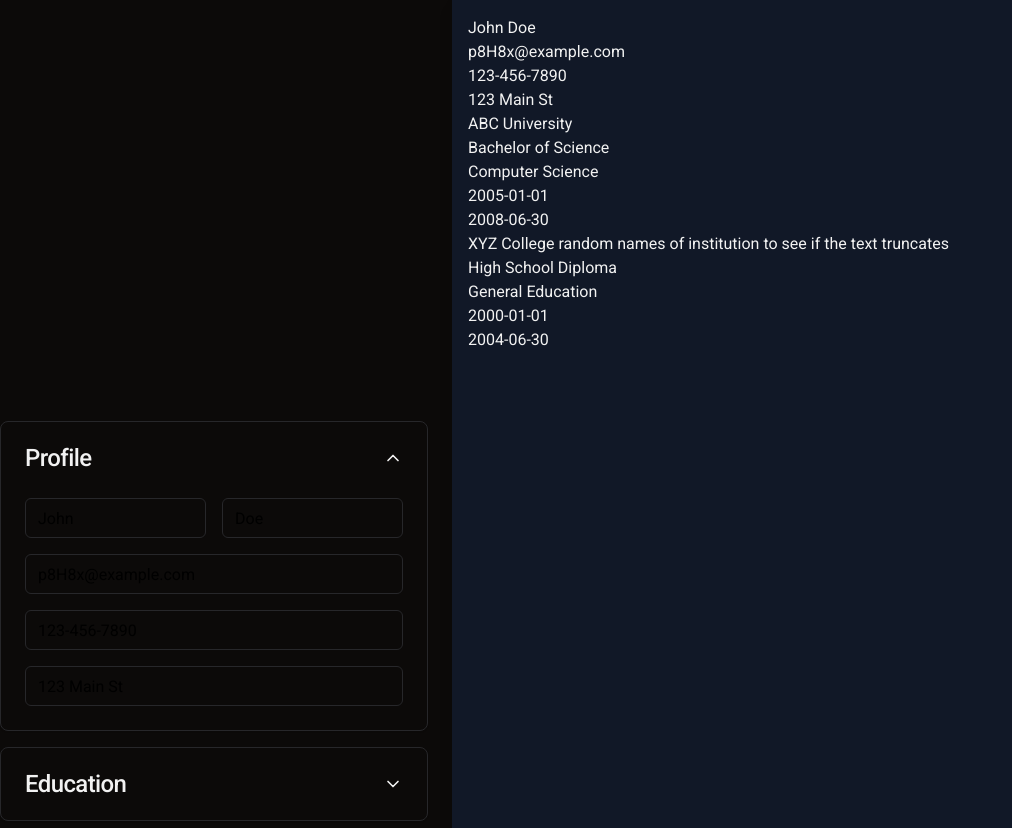
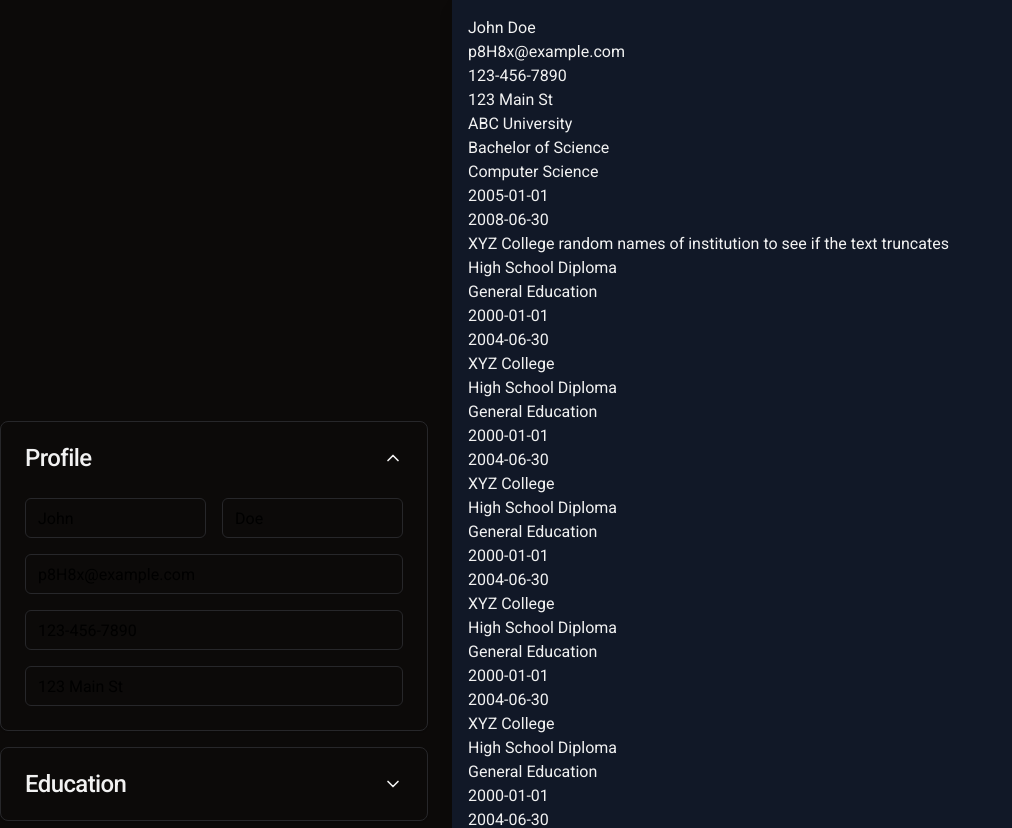
Before and after one commit to shahiutsav/cv-generator, a React (Vite) app: page / in a window 1280 px wide. Shown: the top 828 px of the page, without its empty margins (0-1012 px from the left). Built offline with nearby package versions, Linux system fonts and the light colour scheme.

Commit message:
Modify the education part to be scrollable

```diff
--- a/src/App.jsx
+++ b/src/App.jsx
@@ -25,6 +25,38 @@ function App() {
         id: 2,
         institution:
           "XYZ College random names of institution to see if the text truncates",
+        degree: "High School Diploma",
+        fieldOfStudy: "General Education",
+        startDate: "2000-01-01",
+        endDate: "2004-06-30",
+      },
+      {
+        id: 3,
+        institution: "XYZ College",
+        degree: "High School Diploma",
+        fieldOfStudy: "General Education",
+        startDate: "2000-01-01",
+        endDate: "2004-06-30",
+      },
+      {
+        id: 4,
+        institution: "XYZ College",
+        degree: "High School Diploma",
+        fieldOfStudy: "General Education",
+        startDate: "2000-01-01",
+        endDate: "2004-06-30",
+      },
+      {
+        id: 5,
+        institution: "XYZ College",
+        degree: "High School Diploma",
+        fieldOfStudy: "General Education",
+        startDate: "2000-01-01",
+        endDate: "2004-06-30",
+      },
+      {
+        id: 6,
+        institution: "XYZ College",
         degree: "High School Diploma",
         fieldOfStudy: "General Education",
         startDate: "2000-01-01",
--- a/src/components/ProfileEditor/EducationSection.jsx
+++ b/src/components/ProfileEditor/EducationSection.jsx
@@ -1,4 +1,4 @@
-import { useState, forwardRef } from "react";
+import { useState, forwardRef, useRef, useEffect } from "react";
 import { ArrowLeft, Pencil, Trash } from "lucide-react";
 import { Button } from "@/components/ui/Button/Button";
 import { CollapsibleCard } from "@/components/ui/CollapsibleCard/CollapsibleCard";
@@ -7,6 +7,7 @@ import { SlidingViews } from "@/components/ui/SlidingViews/SlidingViews";
 import PropTypes from "prop-types";
 import styles from "./EducationSection.module.css";
 import { Card, CardHeader } from "../ui/Card/Card";
+import { cn } from "@/lib/utils";
 
 const EducationSection = forwardRef(
   ({ className, cvData, setCvData, ...props }, ref) => {
@@ -18,6 +19,20 @@ const EducationSection = forwardRef(
       startDate: "",
       endDate: "",
     });
+
+    const scrollContainerRef = useRef(null);
+
+    useEffect(() => {
+      const hasScrollbar =
+        scrollContainerRef.current.scrollHeight >
+        scrollContainerRef.current.clientHeight;
+
+        if (hasScrollbar) {
+          scrollContainerRef.current.classList.add(styles.scrollable);
+        } else {
+          scrollContainerRef.current.classList.remove(styles.scrollable);
+        }
+    }, [activeView]);
 
     const handleSubmit = (e) => {
       e.preventDefault();
@@ -44,9 +59,15 @@ const EducationSection = forwardRef(
         return;
       }
 
+      // Add new education
+      // Generate an incremented id for the new education
+      const newId =
+        cvData.education.length > 0
+          ? Math.max(...cvData.education.map((edu) => edu.id)) + 1
+          : 1;
       setCvData((prev) => ({
         ...prev,
-        education: [...(prev.education || []), formData],
+        education: [...prev.education, { ...formData, id: newId }],
       }));
       setFormData({
         institution: "",
@@ -62,7 +83,7 @@ const EducationSection = forwardRef(
       <CollapsibleCard
         title="Education"
         ref={ref}
-        className={className}
+        className={cn(className, styles.collapsibleCard)}
         {...props}
       >
         <SlidingViews activeView={activeView}>
@@ -77,7 +98,7 @@ const EducationSection = forwardRef(
               </Button>
             </div>
 
-            <div className={styles.list}>
+            <div className={styles.list} ref={scrollContainerRef}>
               {(cvData.education || []).map((edu, index) => (
                 <Card key={index} className={styles.card}>
                   <CardHeader className={styles.cardHeader}>
--- a/src/components/ProfileEditor/EducationSection.module.css
+++ b/src/components/ProfileEditor/EducationSection.module.css
@@ -1,3 +1,7 @@
+.collapsibleCard {
+  max-height: 422px;
+}
+
 .header {
   display: flex;
   align-items: center;
@@ -29,8 +33,47 @@
   display: flex;
   flex-direction: column;
   gap: 0.5rem;
+  max-height: 290px;
+  overflow-x: hidden;
+  overflow-y: auto;
+  padding-bottom: 18px;
+  box-sizing: border-box;
+  padding-right: 0px;
 }
 
+.scrollable {
+  padding-right: 6px;
+}
+
+/* width */
+.list::-webkit-scrollbar {
+  touch-action: none;
+  display: flex;
+  user-select: none;
+  height: 100%;
+  width: 6px;
+  border-left-width: 1px;
+  border-left-color: transparent;
+  padding: 1px;
+  box-sizing: border-box;
+}
+
+/* Track
+.list::-webkit-scrollbar-track {
+  background: transparent;
+} */
+
+/* Handle */
+.list::-webkit-scrollbar-thumb {
+  background-color: transparent;
+  border-radius: 0.375rem;
+  background-clip: padding-box;
+}
+
+/* Handle on list hover */
+.list:hover::-webkit-scrollbar-thumb {
+  background-color: hsl(var(--secondary));
+}
 .card {
   position: relative;
 }
```
